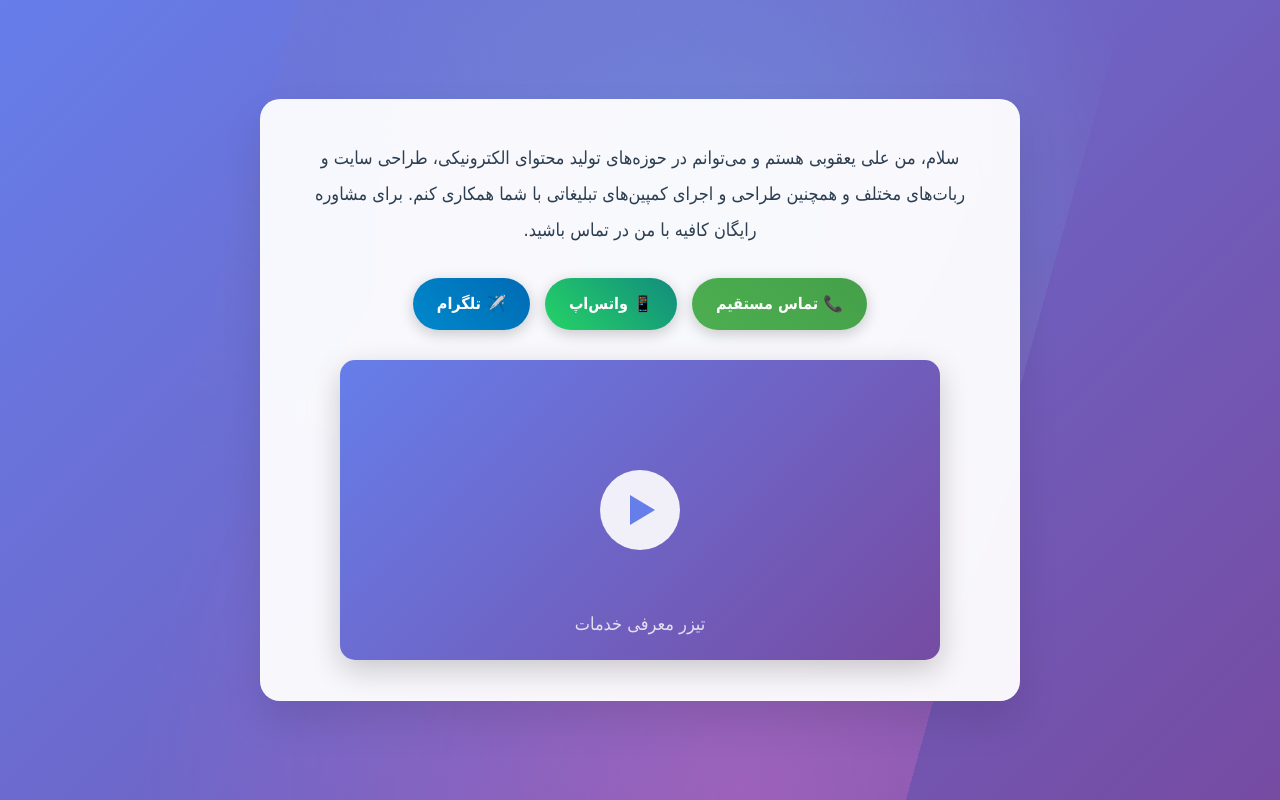
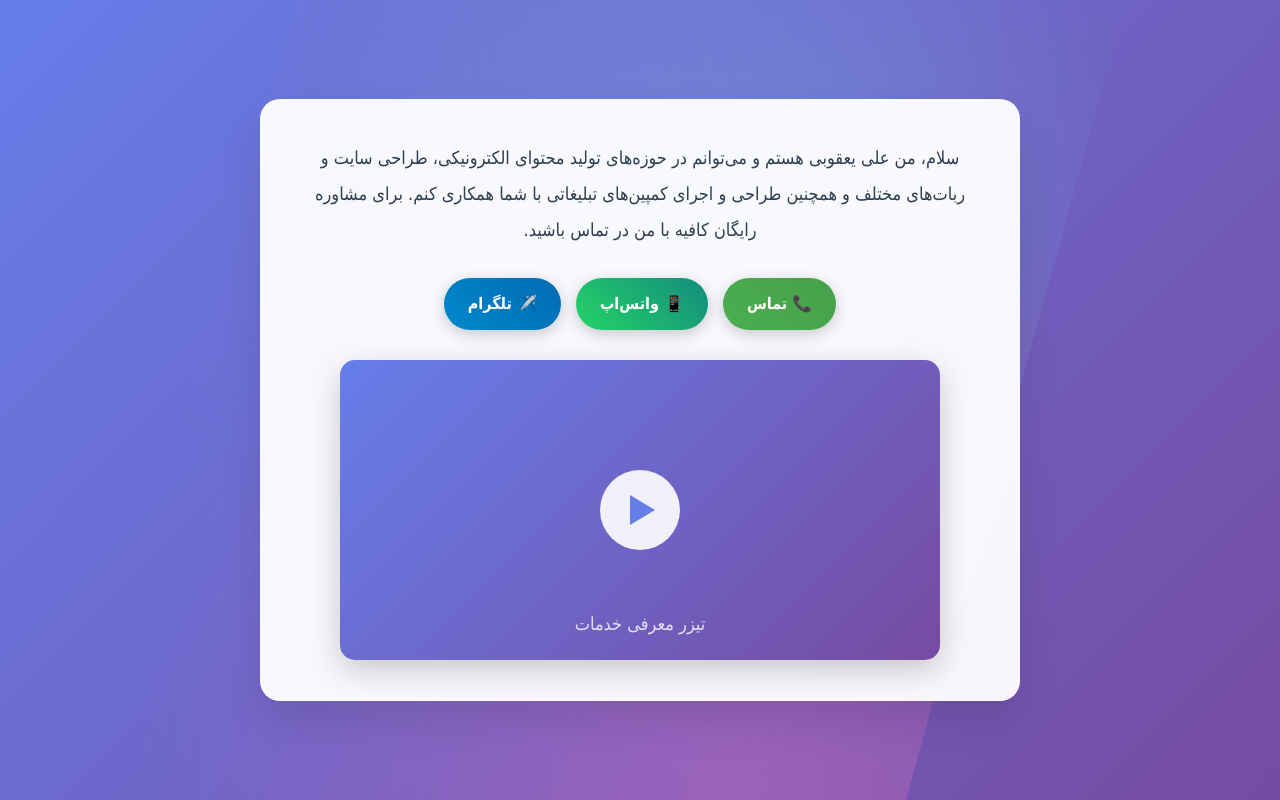
Before and after one commit to Yaqoubi/ali.id.ir, a plain HTML site: page landing/index.html in a window 1280 px wide. Drawn offline with Linux system fonts and the light colour scheme.

Commit message:
Update index.html

```diff
--- a/landing/index.html
+++ b/landing/index.html
@@ -245,13 +245,13 @@
             </p>
 
             <div class="contact-buttons">
-                <a href="tel:+989123456789" class="contact-btn phone-btn">
-                    📞 تماس مستقیم
+                <a href="tel:+989334272616" class="contact-btn phone-btn">
+                    📞 تماس
                 </a>
-                <a href="https://wa.me/989123456789" class="contact-btn whatsapp-btn" target="_blank">
+                <a href="https://wa.me/989334272616" class="contact-btn whatsapp-btn" target="_blank">
                     📱 واتس‌اپ
                 </a>
-                <a href="https://t.me/aliyaghoubi" class="contact-btn telegram-btn" target="_blank">
+                <a href="https://t.me/jeunehomme" class="contact-btn telegram-btn" target="_blank">
                     ✈️ تلگرام
                 </a>
             </div>
@@ -270,7 +270,7 @@
     <script>
         function playVideo() {
             // اینجا می‌توانید لینک ویدیو واقعی خود را قرار دهید
-            const videoUrl = "YOUR_VIDEO_URL_HERE";
+            const videoUrl = "https://ali.id.ir/landing/teaser.mp4";
 
             // برای نمایش نمونه، یک alert نشان می‌دهیم
             alert("لطفاً لینک ویدیو خود را در کد جاوااسکریپت قرار دهید");
```
